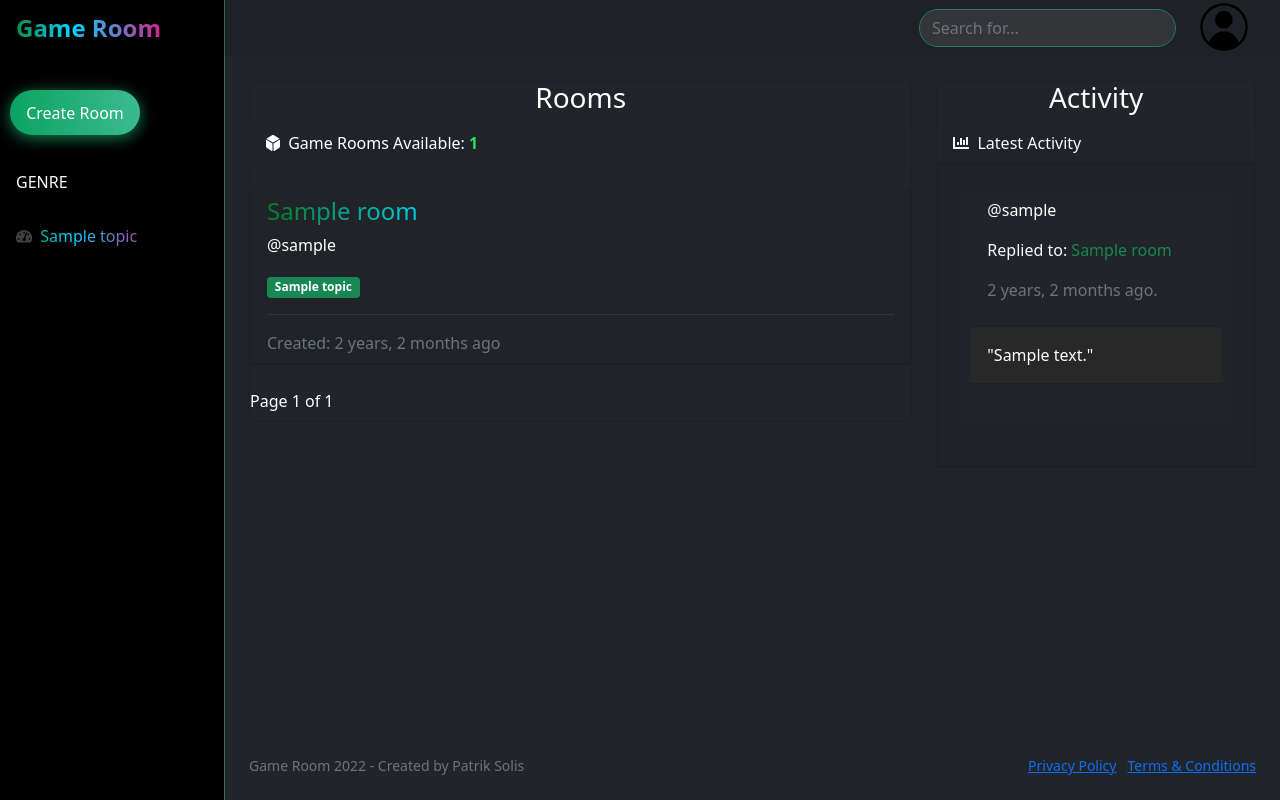
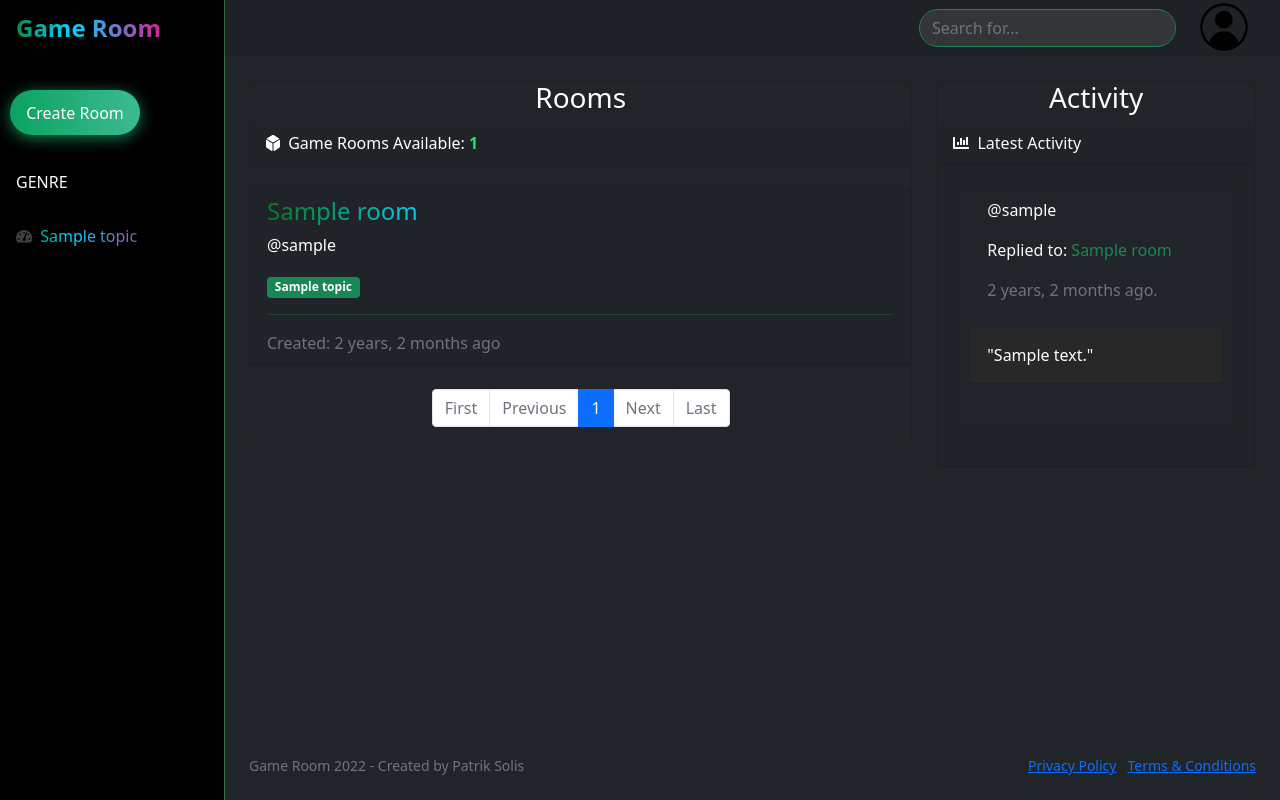
Before and after one commit to Ario124/Game_Room, a Django app: page / in a window 1280 px wide. Run offline with Django 3.2, Linux system fonts and the light colour scheme; tables that the repository leaves empty hold one stand-in row (values such as "Sample post").

Commit message:
Updated pagination and added bootstrap styling

```diff
--- a/base/templates/base/home.html
+++ b/base/templates/base/home.html
@@ -22,9 +22,9 @@
                         </div>
                         <div class="card-body2"><canvas id="myAreaChart" width="100%" height="10"></canvas>
                             {% for room in page %}
+
                             <a class="btn_home" href="{%  url 'room' room.id %}">
                             <div class="game-card {% cycle 'bg-dark' 'bg-dark2' %} card mb-4">
-
                                 <div class="card-header">
                                     <div class="col-lg-10">
 
@@ -40,23 +40,66 @@
                                 </a>
                                 </div>
                                 {% endfor %}
-                                <div class="mb-2">
-                                    <span>
+
+                                <!--Pagination-->
+                                <nav>
+                                    <ul class="pagination justify-content-center">
                                     {% if page.has_previous %}
-                                            <a href="?page=1">&laquo; First</a>
-                                            <a href="?page={{page.previous_page_number}}">Previous</a>
+                                    <li class="page-item">
+                                        <a class="page-link" href="?page=1">First</a>
+                                    </li>
+                                        <li class="page-item">
+                                        <a class="page-link" href="?page={{ page.previous_page_number }}">Previous</a>
+                                        </li>
+                                    {% else %}
+                                        <li class="page-item disabled">
+                                            <a class="page-link" href="?page=1">First</a>
+                                        </li>
+                                        <li class="page-item disabled">
+                                        <a class="page-link" href="#" tabindex="-1" aria-disabled="True">Previous</a>
+                                        </li>
                                     {% endif %}
 
-                                        <span>
-                                            Page {{page.number}} of {{page.paginator.num_pages}}
+                                    {% if page.number|add:'-4' > 1 %}
+                                        <li class="page-item"><a class="page-link" href="?page={{ page.number|add:'-5' }}">&hellip;</a></li>
+                                    {% endif %}
+
+                                    {% for i in page.paginator.page_range %}
+                                        {% if page.number == i %}
+                                            <li class="page-item active" aria-current="page">
+                                        <span class="page-link">
+                                            {{ i }}
+                                            <span class="sr-only">(current)</span>
                                         </span>
+                                            </li>
+                                        {% elif i > page.number|add:'-5' and i < page.number|add:'5' %}
+                                            <li class="page-item"><a class="page-link" href="?page={{ i }}">{{ i }}</a></li>
+                                        {% endif %}
+                                    {% endfor %}
+
+                                    {% if page.paginator.num_pages > page.number|add:'4' %}
+                                    <li class="page-item"><a class="page-link" href="?page={{ page.number|add:'5' }}">&hellip;</a></li>
+                                    {% endif %}
 
                                     {% if page.has_next %}
-                                        <a href="?page={{page.next_page_number}}">Next</a>
-                                        <a href="?page={{page.paginator.num_pages}}">&raquo; Last</a>
+                                        <li class="page-item">
+                                        <a class="page-link" href="?page={{ page.next_page_number }}">Next</a>
+                                        </li>
+
+                                        <li class="page-item">
+                                            <a class="page-link" href="?page={{page.paginator.num_pages}}">Last</a>
+                                        </li>
+                                    {% else %}
+                                        <li class="page-item disabled">
+                                        <a class="page-link" href="#" tabindex="-1" aria-disabled="True">Next</a>
+                                        </li>
+                                        <li class="page-item disabled">
+                                            <a class="page-link" href="?page={{page.paginator.num_pages}}">Last</a>
+                                        </li>
                                     {% endif %}
-                                    </span>
-                                </div>
+                                </ul>
+                                </nav>
+                                <!--end of Pagination-->
                         </div>
                     </div>
                 </div>
```
Lines whose indentation alone changed are shown as unchanged.
